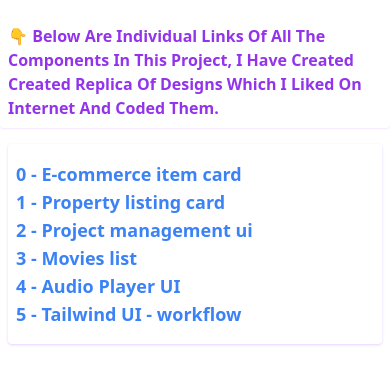
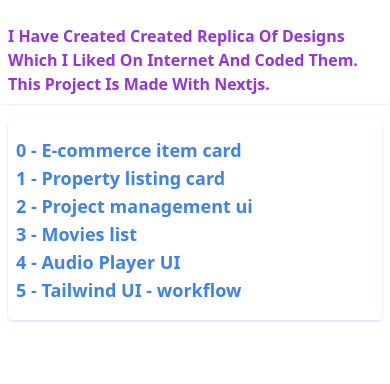
Before and after one commit to consciousprogramer/css_practice, a Next.js app: page / in a window 390 px wide. Shown: the top 384 px of the page. Built offline with nearby package versions, Linux system fonts and the light colour scheme.

Commit message:
add responsive note below

```diff
--- a/components/practice/CatalogItem.jsx
+++ b/components/practice/CatalogItem.jsx
@@ -4,7 +4,7 @@ function CatalogItem() {
   const src =
     "https://tailwindcss.com/_next/static/media/classic-utility-jacket.0f108046e151c8576017eaf383406fe6.jpg"
   return (
-    <div className="tw-rounded-md tw-shadow-md tw-m-2 tw-pb-4 tw-max-w-md tw-mx-auto">
+    <div className="tw-rounded-md tw-shadow-md tw-m-4 tw-pb-4 tw-max-w-md tw-mx-auto">
       <div className="tw-h-52">
         <img
           src={src}
--- a/components/practice/Listing.jsx
+++ b/components/practice/Listing.jsx
@@ -9,7 +9,8 @@ function Listing() {
   const src2 =
     "https://tailwindcss.com/_next/static/media/beach-house-interior-2.de1a47680b1fb31d36d1130dc925b197.jpg"
   return (
-    <div className="tw-grid tw-grid-cols-2 tw-bg-[#1E293B] tw-font-sans tw-py-8">
+    <>
+      <div className="tw-grid tw-grid-cols-2 tw-bg-[#1E293B] tw-font-sans tw-py-8 tw-h-screen">
         <div className="tw-col-span-2 lg:tw-col-span-1 tw-p-4 tw-grid tw-place-content-center tw-order-2 lg:tw-order-1">
           <div className="tw-flex tw-flex-col">
             <h3 className="tw-text-gray-400 tw-font-semibold tw-text-sm tw-hidden md:tw-block">
@@ -35,14 +36,14 @@ function Listing() {
             </div>
             <div className="tw-text-gray-500 tw-font-semibold tw-mt-6">
               This sunny and spacious room is for those traveling light and
-            looking for a comfy and cosy place to lay their head for a night or
-            two. This beach house sits in a vibrant neighborhood littered with
-            cafes, pubs, restaurants and supermarkets and is close to all the
-            major attractions such as Edinburgh Castle and Arthur's Seat.
+              looking for a comfy and cosy place to lay their head for a night
+              or two. This beach house sits in a vibrant neighborhood littered
+              with cafes, pubs, restaurants and supermarkets and is close to all
+              the major attractions such as Edinburgh Castle and Arthur's Seat.
             </div>
           </div>
         </div>
-      <div className="tw-col-span-2 lg:tw-col-span-1 tw-p-4 tw-order-1 lg:tw-order-2">
+        <div className="tw-col-span-2 lg:tw-col-span-1 tw-p-4 tw-order-1 lg:tw-order-2 tw-my-auto">
           <div className="tw-grid tw-grid-cols-4 tw-grid-rows-4 tw-gap-4 lg:tw-gap-6 lg:tw-h-96">
             <div className="tw-relative tw-col-span-4 tw-row-span-4 sm:tw-col-span-4 sm:tw-row-span-4 md:tw-col-span-2 md:tw-row-span-4 lg:tw-col-span-4 lg:tw-row-span-2">
               <img
@@ -76,6 +77,10 @@ function Listing() {
           </div>
         </div>
       </div>
+      <p className="tw-text-center tw-capitalize tw-bg-slate-500 tw-text-white tw-font-semibold tw-py-2">
+        this design is fully responsive so try resizing the window
+      </p>
+    </>
   )
 }
 
--- a/components/practice/Project.jsx
+++ b/components/practice/Project.jsx
@@ -100,6 +100,9 @@ function Project() {
           <p className="tw-font-semibold">New project</p>
         </div>
       </div>
+      <p className="tw-text-center tw-capitalize tw-bg-slate-500 tw-text-white tw-font-semibold tw-py-2 tw-mt-4 tw-rounded-md">
+        this design is fully responsive so try resizing the window
+      </p>
     </section>
   )
 }
--- a/pages/index.js
+++ b/pages/index.js
@@ -25,9 +25,8 @@ export default function Home() {
   return (
     <div className="tw-min-h-screen tw-m-0">
       <h1 className="tw-max-w-lg tw-my-4 tw-capitalize tw-text-purple-600 tw-font-semibold tw-mx-auto tw-p-2 tw-rounded tw-shadow-purple-100 tw-shadow-sm">
-        👇 below are individual links of all the components in this project, I
-        have created created replica of designs which I liked on internet and
-        coded them.
+        I have created created replica of designs which I liked on internet and
+        coded them. This project is made with Nextjs.
       </h1>
       <section className="tw-shadow tw-shadow-purple-200 tw-mx-2 tw-rounded tw-py-4 tw-px-2">
         <ol>
```
Lines whose indentation alone changed are shown as unchanged.
